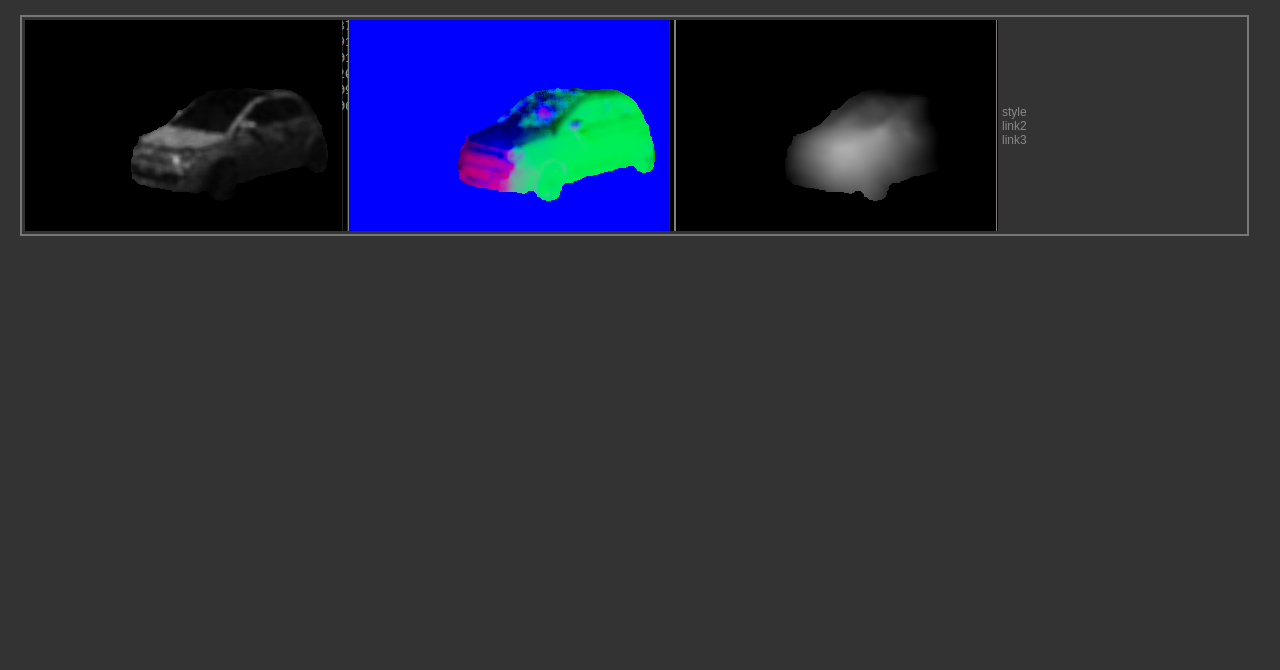
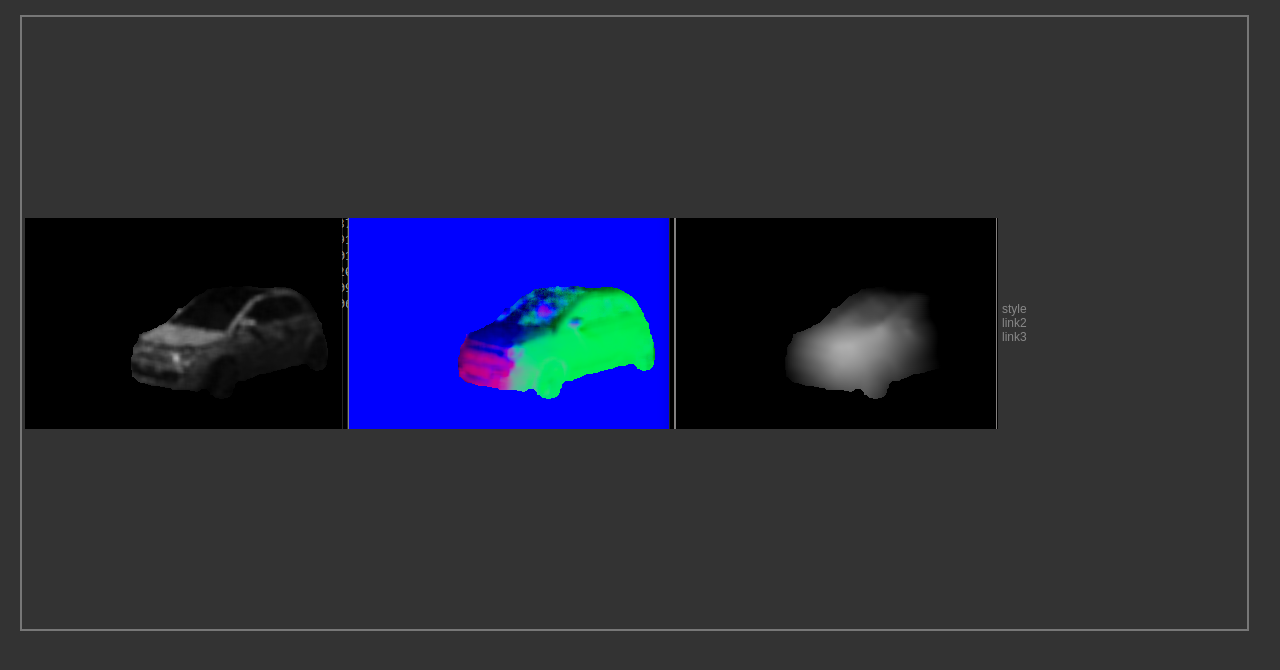
Before and after one commit to berak/keepit, a plain HTML site: page docs/index.html in a window 1280 px wide. Drawn offline with Linux system fonts and the light colour scheme.

Commit message:
Update index.html

```diff
--- a/docs/index.html
+++ b/docs/index.html
@@ -2,8 +2,8 @@
 <link rel="stylesheet" href='style.css'>
 </head>
 <body>
-<table>
-  <tr height=80%>
+<table height=80%>
+  <tr>
     <td width=80%>
       <center>
       <img src="photometric.png">
```
